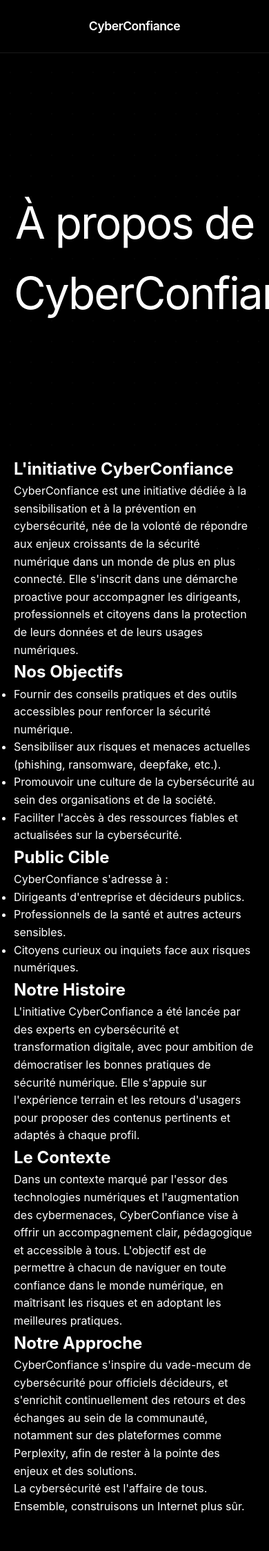
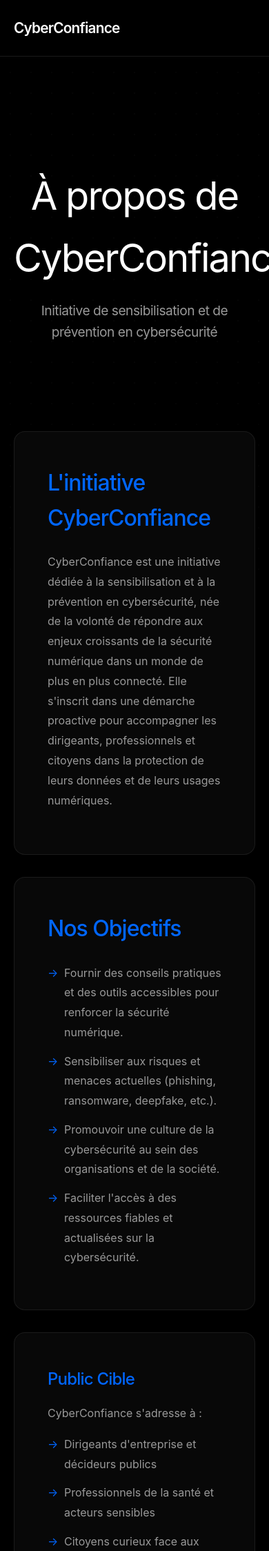
Before and after one commit to moa-digitalagency/CyberConfiance, a Flask app: page /about in a window 390 px wide; the page is wider, and only the part inside the window is pictured. Shown: the top 2248 px of that part at 69% size. Run offline with Flask 3, Linux system fonts and the light colour scheme.

Commit message:
Update website design with new color schemes and improved layout for better user experience
Refactors CSS variables, header styling, and introduces new styling for the About page sections, including updated responsive design elements and color palette changes.

Replit-Commit-Author: Agent
Replit-Commit-Session-Id: b49f4e20-4253-4a2b-890b-92835934f166
Replit-Commit-Checkpoint-Type: full_checkpoint
Replit-Commit-Event-Id: e753d03c-4473-4fc5-9e87-c8689acbaecc
Replit-Commit-Screenshot-Url: https://storage.googleapis.com/screenshot-production-us-central1/733b25a1-8a11-4a62-b9d8-9f5534be03b7/b49f4e20-4253-4a2b-890b-92835934f166/hQy9Hcs

```diff
--- a/app/static/css/style.css
+++ b/app/static/css/style.css
@@ -5,9 +5,9 @@
     --text-secondary: #999999;
     --text-muted: #666666;
     --border-subtle: #1a1a1a;
-    --accent-green: #00ff88;
-    --accent-purple: #9945ff;
-    --accent-pink: #ff00ff;
+    --accent-blue: #0066FF;
+    --accent-blue-light: #3385FF;
+    --accent-blue-dark: #0052CC;
 }
 
 * {
@@ -70,16 +70,16 @@ header {
 }
 
 .logo a {
-    font-size: 1.1rem;
+    font-size: 1.3rem;
     font-weight: 600;
     color: var(--text-primary);
     text-decoration: none;
-    letter-spacing: -0.5px;
-    transition: opacity 0.3s ease;
+    letter-spacing: -0.8px;
+    transition: all 0.3s ease;
 }
 
 .logo a:hover {
-    opacity: 0.7;
+    color: var(--accent-blue);
 }
 
 .nav-menu {
@@ -481,22 +490,98 @@ footer {
 }
 
 .page-header {
-    padding: 12rem 0 6rem;
+    padding: 10rem 0 4rem;
     text-align: center;
     margin-top: 80px;
 }
 
 .page-header h1 {
-    font-size: 4rem;
+    font-size: 3.5rem;
     font-weight: 400;
-    margin-bottom: 1.5rem;
+    margin-bottom: 1rem;
     letter-spacing: -2px;
 }
 
 .page-header p {
-    font-size: 1.3rem;
+    font-size: 1.2rem;
     color: var(--text-secondary);
     letter-spacing: -0.5px;
+}
+
+.about-section {
+    display: flex;
+    flex-direction: column;
+    gap: 2rem;
+}
+
+.about-card {
+    padding: 3rem;
+    border-radius: 16px;
+}
+
+.about-card h2 {
+    font-size: 2rem;
+    font-weight: 500;
+    margin-bottom: 1.5rem;
+    letter-spacing: -1px;
+    color: var(--accent-blue);
+}
+
+.about-card h3 {
+    font-size: 1.5rem;
+    font-weight: 500;
+    margin-bottom: 1rem;
+    letter-spacing: -0.8px;
+    color: var(--accent-blue);
+}
+
+.about-card p {
+    color: var(--text-secondary);
+    line-height: 1.8;
+    font-size: 1rem;
+    margin-bottom: 1rem;
+}
+
+.about-card ul {
+    list-style: none;
+    padding: 0;
+}
+
+.about-card li {
+    color: var(--text-secondary);
+    line-height: 1.8;
+    padding-left: 1.5rem;
+    position: relative;
+    margin-bottom: 0.8rem;
+}
+
+.about-card li::before {
+    content: "→";
+    position: absolute;
+    left: 0;
+    color: var(--accent-blue);
+}
+
+.about-grid {
+    display: grid;
+    grid-template-columns: repeat(2, 1fr);
+    gap: 2rem;
+}
+
+.about-cta {
+    text-align: center;
+    padding: 4rem 3rem !important;
+}
+
+.about-cta .lead {
+    font-size: 1.5rem;
+    color: var(--text-primary);
+    margin-bottom: 2rem;
+    font-weight: 300;
+}
+
+.about-cta .btn {
+    margin-top: 1rem;
 }
 
 .content-section {
@@ -714,6 +799,10 @@ footer {
         grid-template-columns: 1fr;
     }
 
+    .about-grid {
+        grid-template-columns: 1fr;
+    }
+
     .hero-buttons {
         flex-direction: column;
         width: 100%;
--- a/app/templates/about.html
+++ b/app/templates/about.html
@@ -6,15 +6,19 @@
 <section class="page-header">
     <div class="container">
         <h1>À propos de CyberConfiance</h1>
+        <p>Initiative de sensibilisation et de prévention en cybersécurité</p>
     </div>
 </section>
 
 <section class="content-section">
     <div class="container">
-        <div class="about-content">
+        <div class="about-section">
+            <div class="about-card glass-card">
                 <h2>L'initiative CyberConfiance</h2>
                 <p>CyberConfiance est une initiative dédiée à la sensibilisation et à la prévention en cybersécurité, née de la volonté de répondre aux enjeux croissants de la sécurité numérique dans un monde de plus en plus connecté. Elle s'inscrit dans une démarche proactive pour accompagner les dirigeants, professionnels et citoyens dans la protection de leurs données et de leurs usages numériques.</p>
+            </div>
 
+            <div class="about-card glass-card">
                 <h2>Nos Objectifs</h2>
                 <ul class="objectives-list">
                     <li>Fournir des conseils pratiques et des outils accessibles pour renforcer la sécurité numérique.</li>
@@ -22,26 +26,39 @@
                     <li>Promouvoir une culture de la cybersécurité au sein des organisations et de la société.</li>
                     <li>Faciliter l'accès à des ressources fiables et actualisées sur la cybersécurité.</li>
                 </ul>
+            </div>
 
-            <h2>Public Cible</h2>
+            <div class="about-grid">
+                <div class="about-card glass-card">
+                    <h3>Public Cible</h3>
                     <p>CyberConfiance s'adresse à :</p>
                     <ul class="target-audience-list">
-                <li>Dirigeants d'entreprise et décideurs publics.</li>
-                <li>Professionnels de la santé et autres acteurs sensibles.</li>
-                <li>Citoyens curieux ou inquiets face aux risques numériques.</li>
+                        <li>Dirigeants d'entreprise et décideurs publics</li>
+                        <li>Professionnels de la santé et acteurs sensibles</li>
+                        <li>Citoyens curieux face aux risques numériques</li>
                     </ul>
+                </div>
 
-            <h2>Notre Histoire</h2>
-            <p>L'initiative CyberConfiance a été lancée par des experts en cybersécurité et transformation digitale, avec pour ambition de démocratiser les bonnes pratiques de sécurité numérique. Elle s'appuie sur l'expérience terrain et les retours d'usagers pour proposer des contenus pertinents et adaptés à chaque profil.</p>
+                <div class="about-card glass-card">
+                    <h3>Notre Histoire</h3>
+                    <p>Lancée par des experts en cybersécurité et transformation digitale, avec pour ambition de démocratiser les bonnes pratiques de sécurité numérique.</p>
+                </div>
+            </div>
 
+            <div class="about-card glass-card">
                 <h2>Le Contexte</h2>
                 <p>Dans un contexte marqué par l'essor des technologies numériques et l'augmentation des cybermenaces, CyberConfiance vise à offrir un accompagnement clair, pédagogique et accessible à tous. L'objectif est de permettre à chacun de naviguer en toute confiance dans le monde numérique, en maîtrisant les risques et en adoptant les meilleures pratiques.</p>
+            </div>
 
+            <div class="about-card glass-card">
                 <h2>Notre Approche</h2>
                 <p>CyberConfiance s'inspire du vade-mecum de cybersécurité pour officiels décideurs, et s'enrichit continuellement des retours et des échanges au sein de la communauté, notamment sur des plateformes comme Perplexity, afin de rester à la pointe des enjeux et des solutions.</p>
+            </div>
 
-            <div class="about-cta">
+            <div class="about-cta glass-card">
+                <h2>Rejoignez la Démarche</h2>
                 <p class="lead">La cybersécurité est l'affaire de tous. Ensemble, construisons un Internet plus sûr.</p>
+                <a href="{{ url_for('main.rules') }}" class="btn btn-primary">Découvrir les règles d'or</a>
             </div>
         </div>
     </div>
--- a/app/templates/base.html
+++ b/app/templates/base.html
@@ -9,8 +9,8 @@
 </head>
 <body>
     <header>
-        <nav class="navbar">
-            <div class="container">
+        <div class="container">
+            <nav class="navbar">
                 <div class="logo">
                     <a href="{{ url_for('main.index') }}">CyberConfiance</a>
                 </div>
@@ -22,8 +22,8 @@
                     <li><a href="{{ url_for('main.tools') }}">Outils</a></li>
                     <li><a href="{{ url_for('main.contact') }}">Contact</a></li>
                 </ul>
-            </div>
-        </nav>
+            </nav>
+        </div>
     </header>
 
     <main>
```
Also changed, not shown: other parts of app/static/css/style.css (+22 -13 lines), attached_assets/image_1763406502467.png (added). Lines whose indentation alone changed are shown as unchanged.
